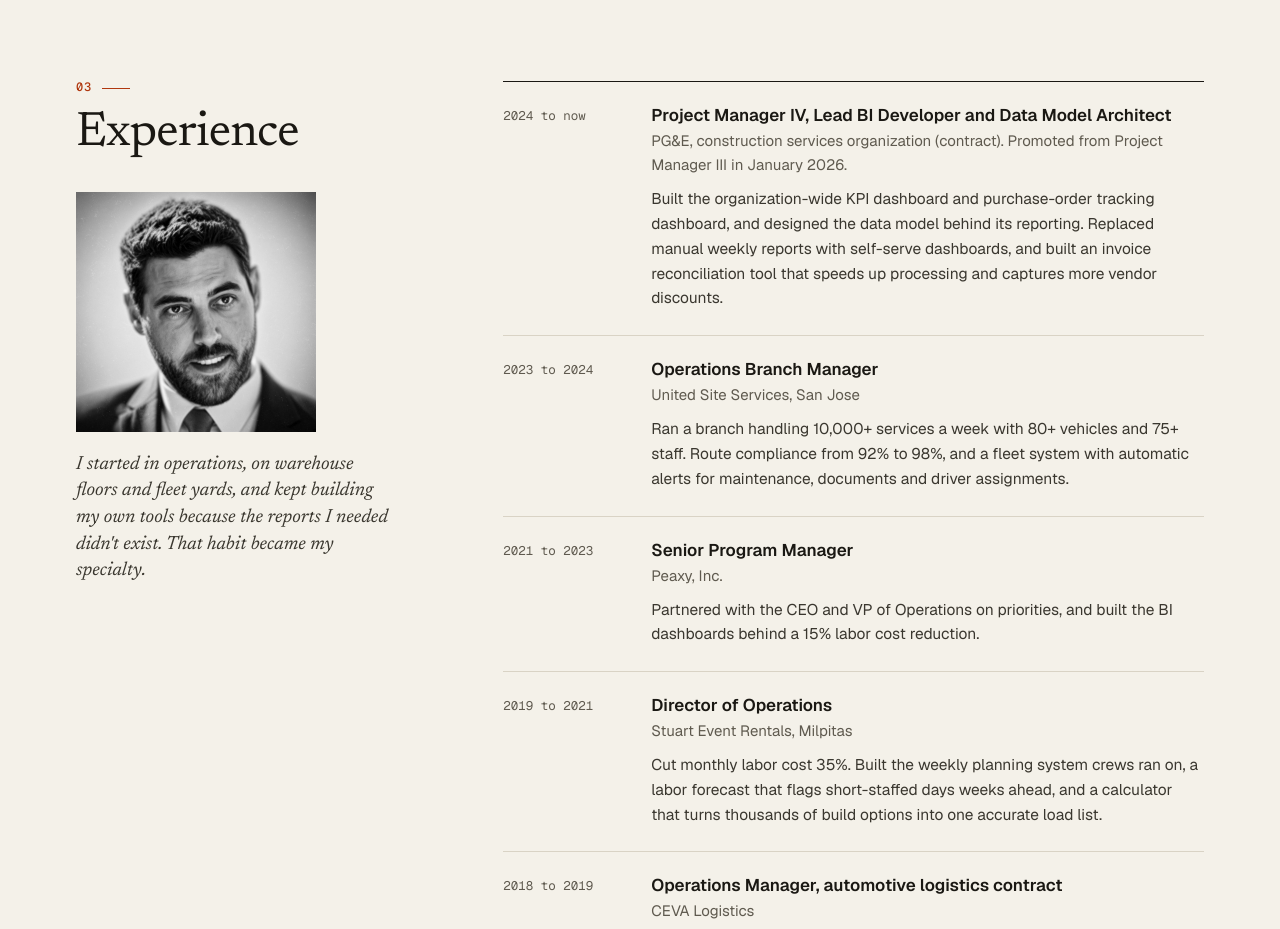
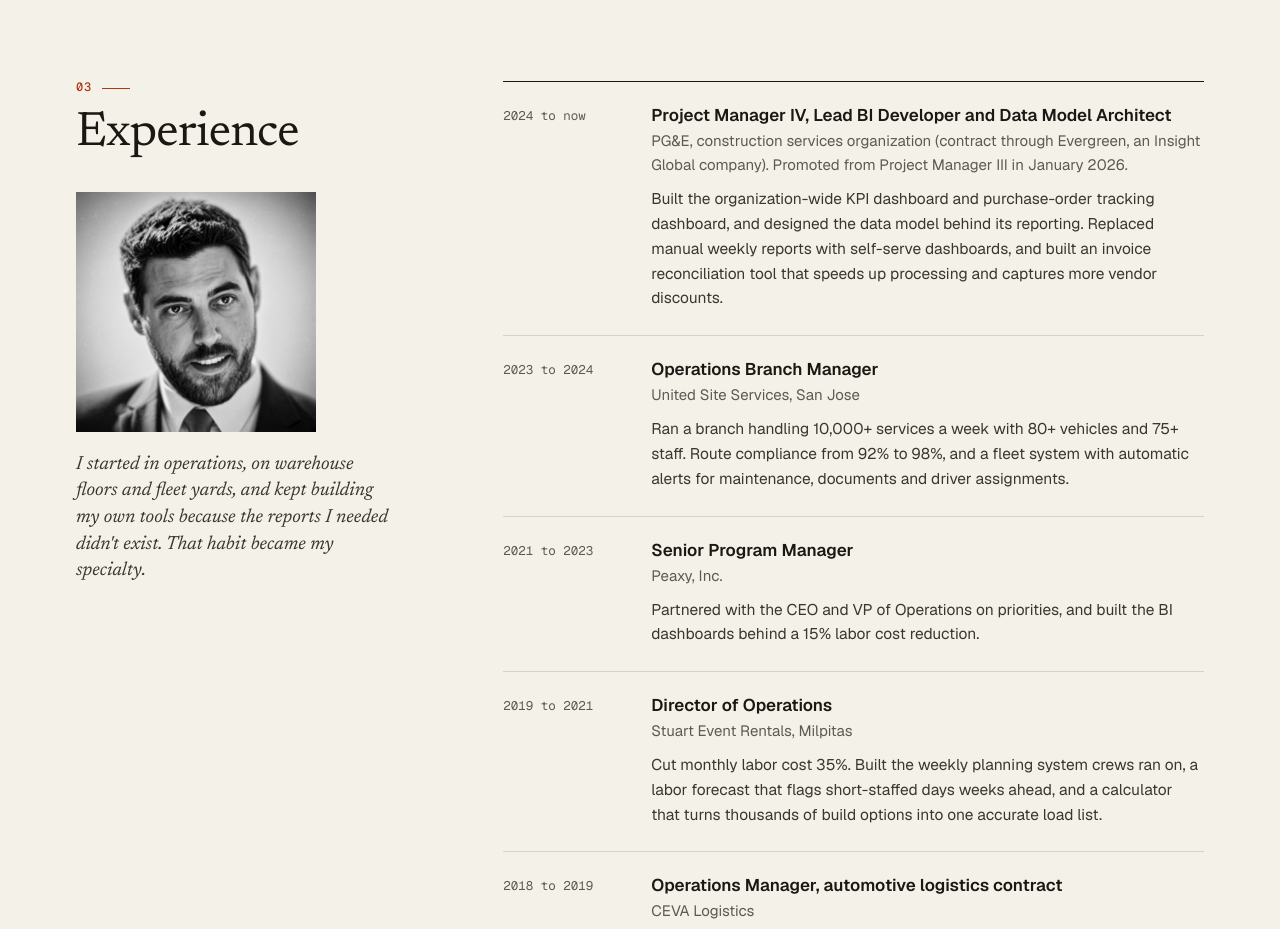
Before and after one commit to jterranova2/justinterranova-com, a plain HTML site: page index.html in a window 1280 px wide. Shown: the part 3020-3949 px from the top of the page. Drawn offline with nearby package versions, Linux system fonts and the light colour scheme.

Commit message:
Contract line: through Evergreen, an Insight Global company
Co-Authored-By: Claude Opus 5.5 <noreply@anthropic.com>

```diff
--- a/index.html
+++ b/index.html
@@ -212,7 +212,7 @@
               <p class="j-when">2024 to now</p>
               <div>
                 <h3>Project Manager IV, Lead BI Developer and Data Model Architect</h3>
-                <p class="j-org">PG&amp;E, construction services organization (contract). Promoted from Project Manager III in January 2026.</p>
+                <p class="j-org">PG&amp;E, construction services organization (contract through Evergreen, an Insight Global company). Promoted from Project Manager III in January 2026.</p>
                 <p>Built the organization-wide KPI dashboard and purchase-order tracking dashboard, and designed the data model behind its reporting. Replaced manual weekly reports with self-serve dashboards, and built an invoice reconciliation tool that speeds up processing and captures more vendor discounts.</p>
               </div>
             </li>
```
Also changed, not shown: resume.html (+1 -1 lines).
